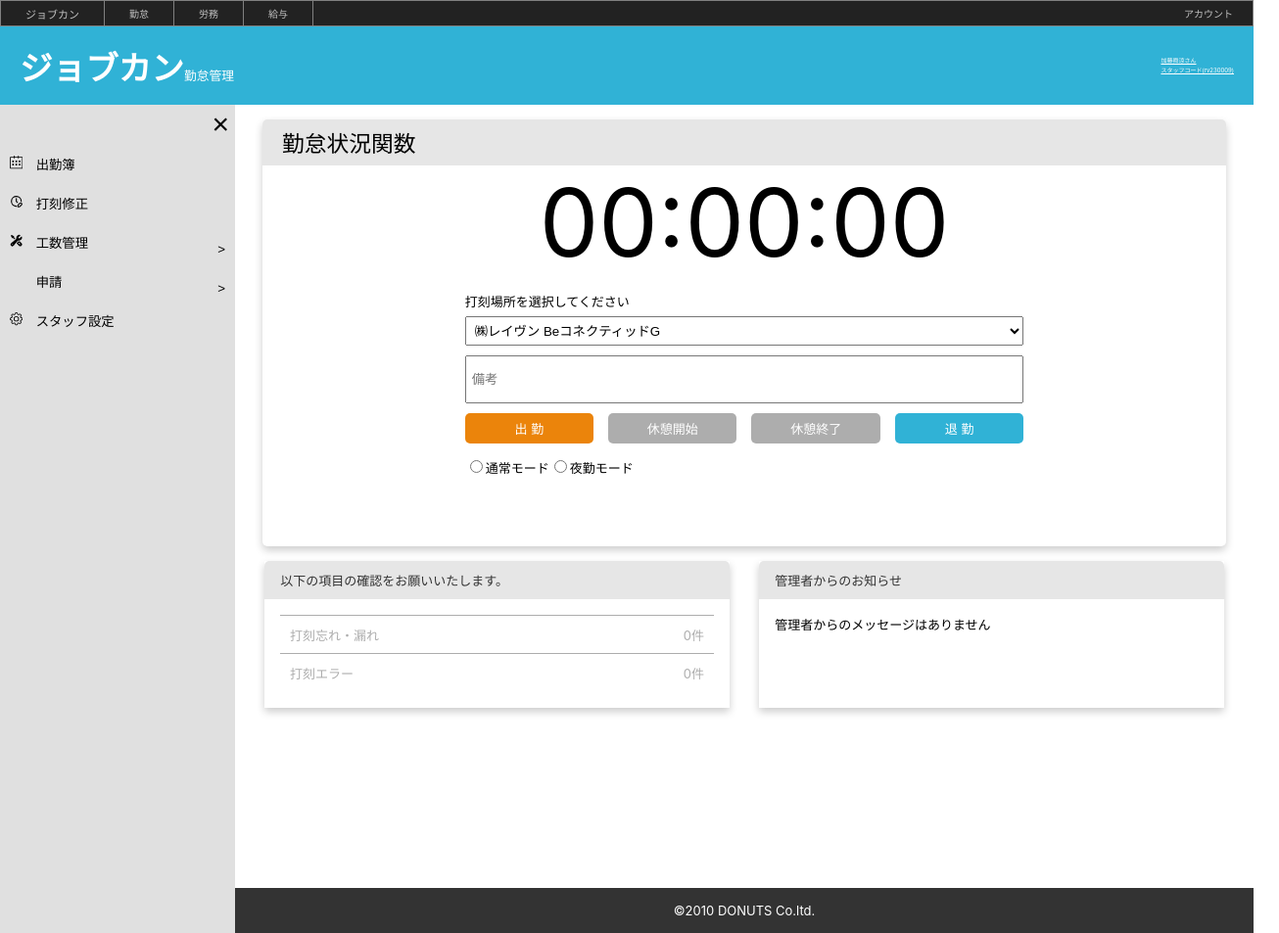
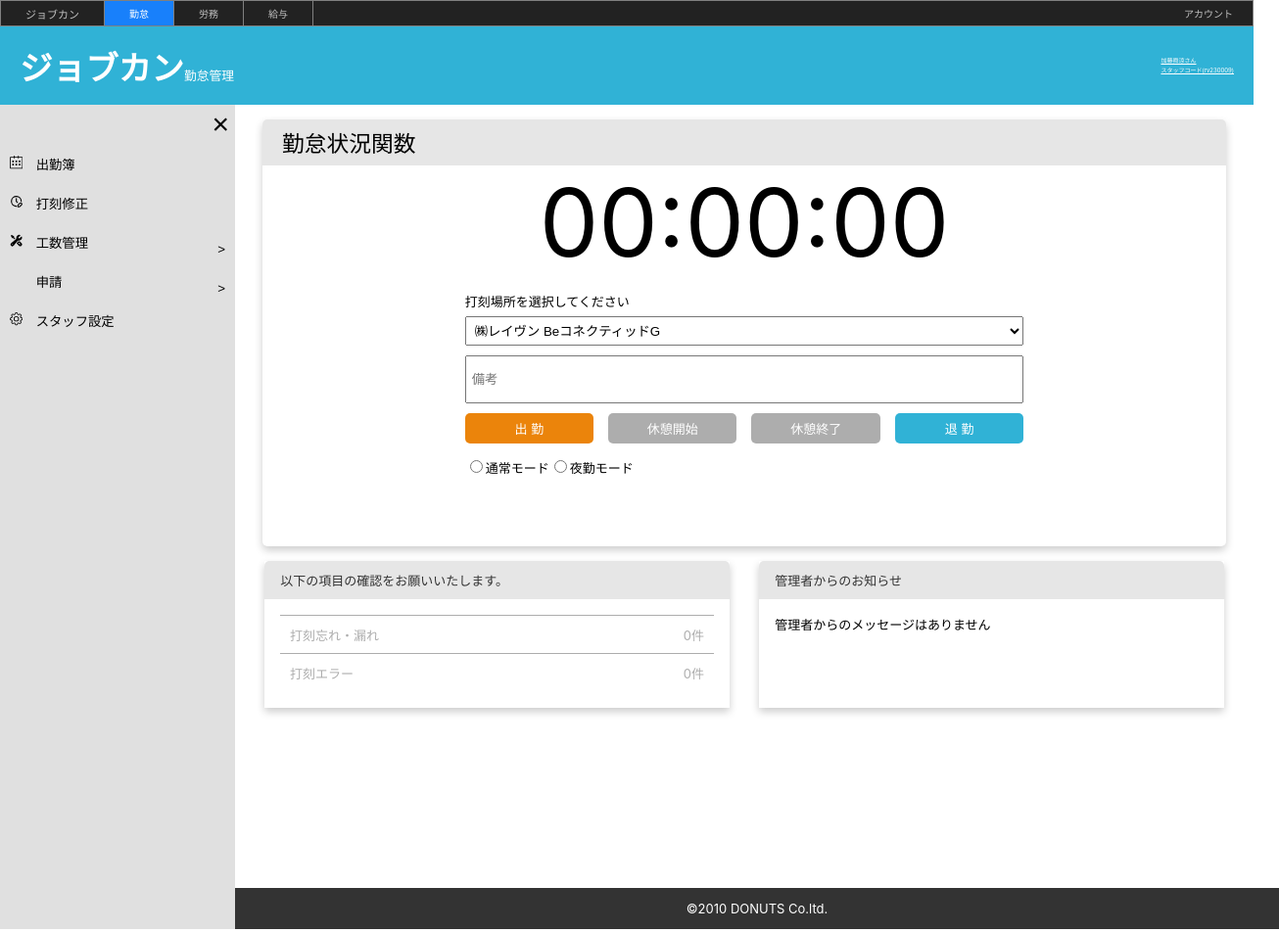
Before and after one commit to ShunKato1109/JOBKANTEST, a React (Create React App) app: page / in a window 1280 px wide. Shown: the whole page at 98% size, 1306 px wide, since content can reach past the window. Built offline with nearby package versions, Linux system fonts and the light colour scheme; some icons are missing.

Commit message:
1画面高さ調整不可(231023)

```diff
--- a/src/App.jsx
+++ b/src/App.jsx
@@ -19,16 +19,18 @@
   )
 };
 
+const Sdiv = styled.div`
+  height:100vh;
+`;
+
 const Smain = styled.main`
   display:flex;
   flex-direction: column;
-  height:100vh;
   width:100%:
   background-color:#F7F7F7;
 `;
 
 const SbodyDiv = styled.div`
-  // background-color:#F7F7F7;
   width:100%;
   max-width:1110px;
   min-width:696px;
@@ -36,10 +38,12 @@
   padding-right:15px;
 `;
 
+
+
 export const Home = () =>{
   return (
 
-    <div style={{height:'100vh',minWidth:'500px',position:'relative'}}>
+    <Sdiv>
 
     {/* ヘッダー */}
       <HeaderBody />
@@ -49,8 +53,8 @@
       <Smain >
 
         <div style={{display:'flex'}}>
-          {/* サイドバー */}
 
+    {/* サイドバー */}
       <SideBar />
 
     {/* メインコンテンツ */}
@@ -64,7 +68,7 @@
         <HooterBody />
     </Smain>
 
-    </div>
+    </Sdiv>
   );
 }
 
--- a/src/Compornents/Header/Header1/NarrowDeskTopHeader.jsx
+++ b/src/Compornents/Header/Header1/NarrowDeskTopHeader.jsx
@@ -4,10 +4,11 @@
 //Header1 Style
 export const Sheader1 = styled.header`
     background-color:#222222;
+    width:100%;
+    height:47.99px;
     border:0.5px solid gray;
     display:flex;
     color:white;
-    // height:50px;
     flex-direction:column;
 `;
 
@@ -76,6 +77,17 @@
     borderLeft:'0.5px solid gray',
   };
 
+  export const SheadButton3={
+    fontSize:'10px',
+    backgroundColor:'#1880FB',
+    color:'white',
+    paddingLeft:'25px',
+    paddingRight:'25px',
+    cursor:'pointer',
+    height:'100%',
+    borderRight:'0.5px solid gray',
+    };
+
   //HeadButton Style
   export const SHeadButton = styled.button`
     color:#c0c0c0;
@@ -96,6 +108,12 @@
     return <SHeadButton style={SheadButton2}>{props.label}</SHeadButton>
   };
 
+
+  //Component HeadButton3
+  export const HeadButton3 =(props)=>{
+     return <button style={SheadButton3}>{props.label}</button>
+   };
+
     //LogOutButton Compornent
     export const LogOutButton =(props)=>{
         return <SHeadButton style={SlogOutButton}>{props.label}</SHeadButton>
@@ -110,7 +128,7 @@
               <HeadButton1 label="ジョブカン" />
             </SfirstRowItem>
             <SsecondRowItem>
-              <HeadButton2 label="勤怠" />
+              <HeadButton3 label="勤怠" />
               <HeadButton2 label="労務" />
               <HeadButton2 label="給与" />
               <LogOutButton label="ログアウト" />
--- a/src/Compornents/Header/Header1/WideDeskTopHeader.jsx
+++ b/src/Compornents/Header/Header1/WideDeskTopHeader.jsx
@@ -3,7 +3,7 @@
 import { HeaderDropDown } from "./HeaderDropDown";
 
 
-//header1 Css
+//Style Header1 Div
 export const Sheader1 = styled.header`
 background-color:#222222;
 border:0.5px solid gray;
@@ -13,7 +13,7 @@
 }
 `;
 
-//FirstRowDiv Css
+//Style FirstRowItem Div
 export const SfirstRowItem = styled.div`
 display:flex;
 height:100%;
@@ -23,7 +23,7 @@
 }
 `;
 
-//SecondRowDiv Css
+//Style SecondROwItem Div
 export const SsecondRowItem = styled.div`
     display:flex;
     height:100%;
@@ -33,7 +33,7 @@
     }
 `;
 
-//ThirdRowDiv Css
+//Style TirdRowItem Div
 export const SthirdRowItem = styled.div`
     display:flex;
     height:100%;
@@ -66,10 +66,9 @@
 
   //Header button3 css
 export const SheadButton3={
-    color:'#c0c0c0',
-    backgroundColor:'transparent',
   fontSize:'10px',
-    marginLeft:'auto',
+  backgroundColor:'#1880FB',
+  color:'white',
   paddingLeft:'25px',
   paddingRight:'25px',
   cursor:'pointer',
@@ -77,6 +76,7 @@
   borderRight:'0.5px solid gray',
   };
 
+  // Style HeadButton
   export const SHeadButton = styled.button`
   color:#c0c0c0;
   background-color:transparent;
@@ -86,17 +86,17 @@
   }
   `;
 
-  //header1 button Compornent
+  //Component HeadButton1
 export const HeadButton1 =(props)=>{
     return <SHeadButton style={SheadButton1}>{props.label}</SHeadButton>
   };
 
-  //header button2 Compornent
+  //Component HeadButton2
   export const HeadButton2 =(props)=>{
     return <SHeadButton style={SheadButton2}>{props.label}</SHeadButton>
   };
 
-    //header button3 Compornent
+    //Component HeadButton3
     export const HeadButton3 =(props)=>{
         return <button style={SheadButton3}>{props.label}</button>
       };
@@ -110,7 +110,7 @@
         <HeadButton1 label="ジョブカン" />
       </SfirstRowItem>
       <SsecondRowItem>
-        <HeadButton2 label="勤怠" />
+        <HeadButton3 label="勤怠" />
         <HeadButton2 label="労務" />
         <HeadButton2 label="給与" />
         <HeaderDropDown />
--- a/src/Compornents/Hooter/HooterMain.jsx
+++ b/src/Compornents/Hooter/HooterMain.jsx
@@ -3,16 +3,15 @@
 
 const ShooterMaindiv = styled.div`
   flex-grow:1;
-  margin-top:auto;
 `;
 
 // Hooter div Style
 const ShooterDiv = styled.div`
     display:flex;
     background-color:#333333;
-    height:45.5px;
+    // height:45.5px;
+    padding:13px;
     width:100%;
-    margin-top:auto;
     font-size:13px;
     color:#FFFFFF;
     align-items:center;
--- a/src/Compornents/Hooter/HooterSidebar.jsx
+++ b/src/Compornents/Hooter/HooterSidebar.jsx
@@ -4,7 +4,6 @@
 //SsideBar Style
 const SsidebarDiv = styled.div`
   width:240px;
-  // height:100%;
   background-color:#e0e0e0;
 `;
 
```
Lines whose indentation alone changed are shown as unchanged.
